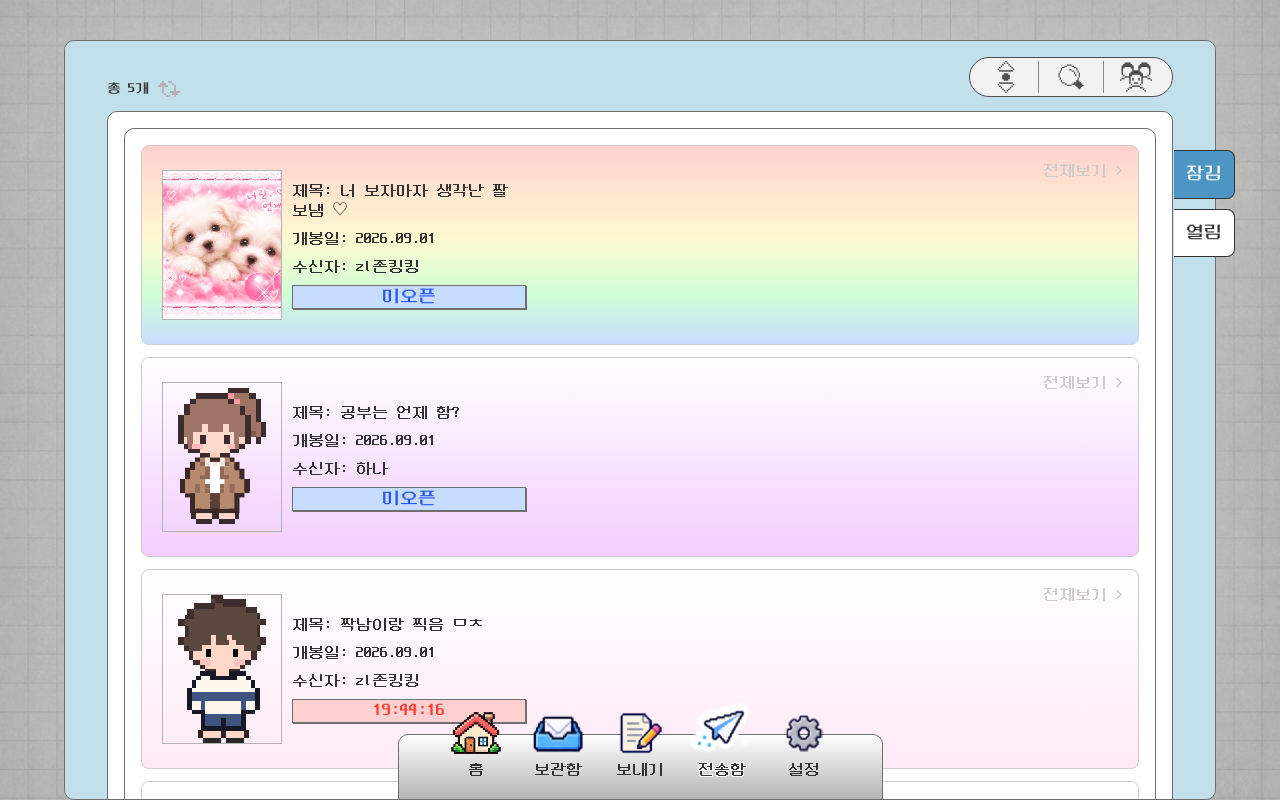
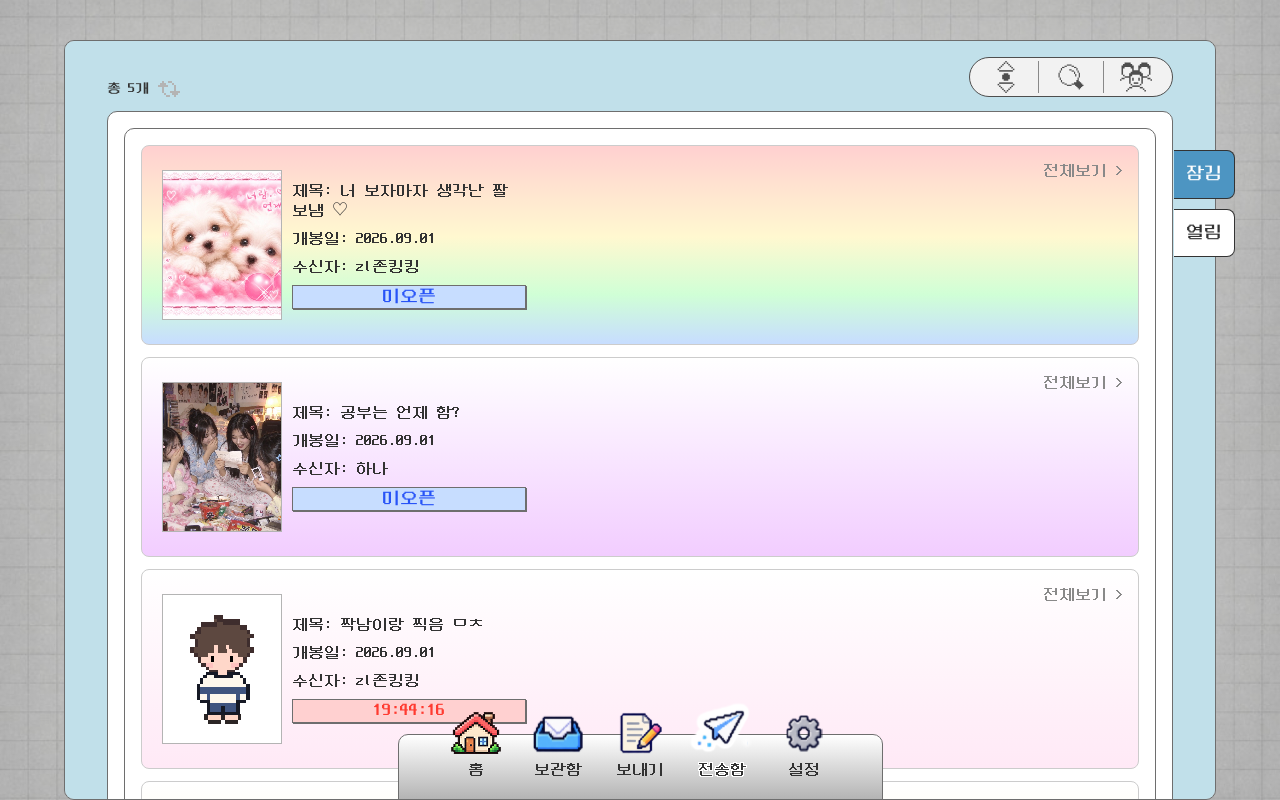
Before and after one commit to subin-uiux/pock, a React (Vite) app: page /pock-sent in a window 1280 px wide. Built offline with nearby package versions, Linux system fonts and the light colour scheme.

Commit message:
수정완료

```diff
--- a/src/components/Card.tsx
+++ b/src/components/Card.tsx
@@ -168,8 +168,7 @@
   const recipient = homeFriends.find(
     (friend) => friend.name === (receiver ?? target),
   );
-  const characterSize =
-    size === "tb" ? { width: 88, height: 150 } : { width: 70, height: 119 };
+  const characterSize = { width: 64, height: 109 };
   const [giftOpening, setGiftOpening] = useState(false);
   const openClass = [
     "letter-card",
--- a/src/data/pock-mailbox-samples.ts
+++ b/src/data/pock-mailbox-samples.ts
@@ -310,7 +310,7 @@
       target: "하나",
     },
     5,
-    { theme: "purple" },
+    { theme: "purple", attachment: true },
   ),
   sample(
     {
@@ -344,7 +344,7 @@
       openDate: "2026.07.22",
     },
     0,
-    { theme: "heart" },
+    { theme: "heart", attachment: true },
   ),
   sample(
     {
@@ -354,6 +354,6 @@
       openDate: "2026.03.01",
     },
     1,
-    { theme: "star" },
+    { theme: "star", attachment: true },
   ),
 ];
--- a/src/pages/guide/GuideMarkup.tsx
+++ b/src/pages/guide/GuideMarkup.tsx
@@ -1041,7 +1041,7 @@
                         </div>
                       </li>
                       <li className="card-system__item">
-                        <p className="card-system__caption">letter-card-sent (Open) · Tb/Pc 120×150 · 텍스트 16 · gap 12</p>
+                        <p className="card-system__caption">letter-card-sent (Open) · Tb/Pc 120×150 · 텍스트 16 · gap 10</p>
                         <p className="card-system__hint">
                           점선 박스를 드래그해 폭을 늘려 보세요. 이미지·텍스트는 왼쪽, 전체보기는 오른쪽에
                           고정됩니다.
@@ -1204,7 +1204,7 @@
                         </div>
                       </li>
                       <li className="card-system__item">
-                        <p className="card-system__caption">letter-card-received (Open) · Tb/Pc 120×150 · 텍스트 16 · gap 12</p>
+                        <p className="card-system__caption">letter-card-received (Open) · Tb/Pc 120×150 · 텍스트 16 · gap 10</p>
                         <p className="card-system__hint">
                           점선 박스를 드래그해 폭을 늘려 보세요. 이미지·텍스트는 왼쪽, 전체보기는 오른쪽에
                           고정됩니다.
--- a/src/styles/components/letter-card.css
+++ b/src/styles/components/letter-card.css
@@ -513,16 +513,16 @@
 
 .letter-card__thumb--character {
   display: flex;
-  align-items: flex-end;
+  align-items: center;
   justify-content: center;
   overflow: hidden;
-  background-color: transparent;
+  background-color: var(--color-base-0); /* 캐릭터 배경 흰색 */
 }
 
 .letter-card__thumb--character canvas {
   display: block;
-  width: 4.375rem; /* 70 */
-  height: 7.4375rem; /* 119 */
+  width: 4rem; /* 64 */
+  height: 6.8125rem; /* 109 — 64×180/106 */
 }
 
 .letter-card__meta {
@@ -556,7 +556,7 @@
   padding: 0;
   border: 0;
   background: transparent;
-  color: var(--color-base-300);
+  color: var(--color-base-600); /* #898989 */
   font-family: var(--font-family-base); /* Neo */
   font-size: 0.75rem; /* 12px */
   line-height: var(--line-height-tight);
@@ -580,7 +580,7 @@
 
 /* Open Tb/Pc (가이드 letter-card--tb · 앱 1024+) */
 .letter-card--tb.letter-card--open .letter-card__open {
-  gap: 0.75rem; /* 12 */
+  gap: 0.625rem; /* 10 */
 }
 
 .letter-card--tb.letter-card--open .letter-card__thumb {
@@ -623,8 +623,8 @@
   }
 
   .letter-card--preview .letter-card__thumb--character canvas {
-    width: 5.5rem; /* 88 */
-    height: 9.375rem; /* 150 */
+    width: 4rem; /* 64 */
+    height: 6.8125rem; /* 109 */
   }
 
   .letter-card--preview:not(.letter-card--preview-locked) .letter-card__thumb {
@@ -654,7 +654,7 @@
   }
 
   .letter-card--open:not(.letter-card--mo) .letter-card__open {
-    gap: 0.75rem; /* 12 */
+    gap: 0.625rem; /* 10 */
   }
 
   .letter-card--open:not(.letter-card--mo) .letter-card__thumb {
@@ -683,8 +683,8 @@
   }
 
   .letter-card--preview:has(.letter-card__status--progress) .letter-card__thumb--character canvas {
-    width: 4.375rem; /* 70 */
-    height: 7.4375rem; /* 119 */
+    width: 4rem; /* 64 */
+    height: 6.8125rem; /* 109 */
   }
 
   /* Tb — 전송함 미리보기 텍스트 전체 노출 */
--- a/src/styles/components/letter.css
+++ b/src/styles/components/letter.css
@@ -156,10 +156,6 @@
 
 .letter--star .letter__expand-icon {
   filter: invert(1);
-}
-
-.letter-card--open.letter-card--star .letter-card__more {
-  color: var(--color-base-200);
 }
 
 .letter--stripe,
```
